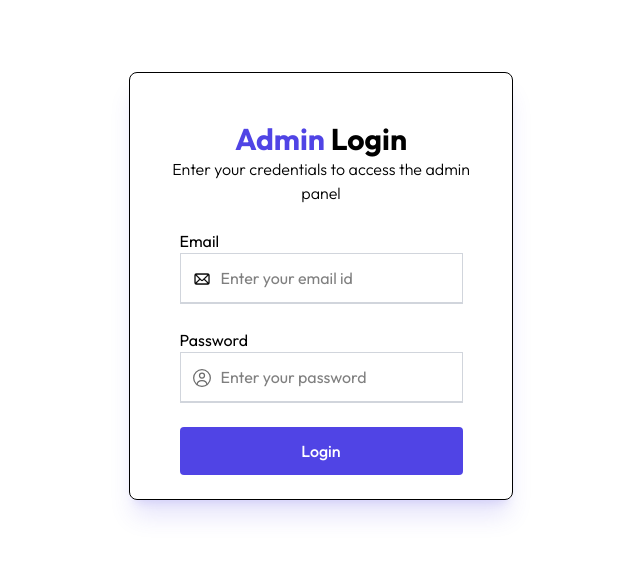
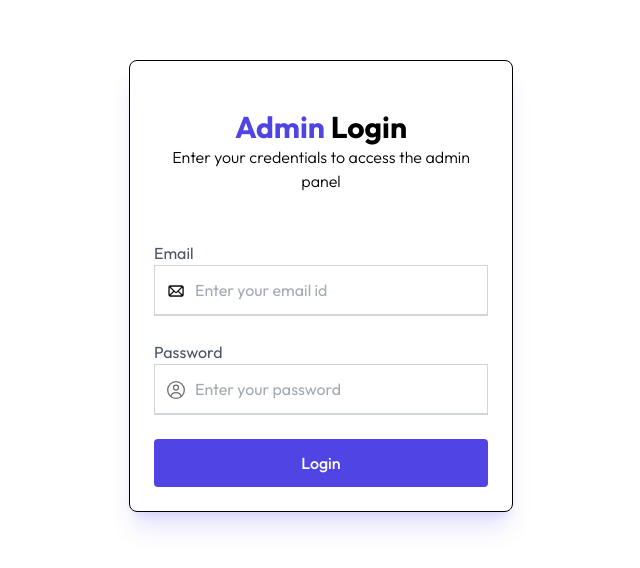
Before and after one commit to duttaanirban/QuickBlog, a React (Vite) app in the folder client/: page /admin in a window 1280 px wide. Shown: the part 114-682 px from the top of the page, without its empty margins (319-959 px from the left). Built offline with nearby package versions, Linux system fonts and the light colour scheme.

Commit message:
functionality added

```diff
--- a/client/src/components/admin/Login.jsx
+++ b/client/src/components/admin/Login.jsx
@@ -1,9 +1,12 @@
+import { useState } from "react";
 import emailIcon from "../../assets/email_icon.png";
 import userIcon from "../../assets/user_icon.svg";
 
+
 const Login = () => {
 
-
+  const [email, setEmail] = useState("");
+  const [password, setPassword] = useState("");
 
   const handleSubmit = (e) => {
     e.preventDefault();
@@ -18,12 +21,12 @@
             <h1 className='text-3xl font-bold'><span className='text-primary'>Admin</span> Login</h1>
             <p className='font-light'>Enter your credentials to access the admin panel</p>
           </div>
-          <form onSubmit={handleSubmit}>
+          <form onSubmit={handleSubmit} className="mt-6 w-full sm:max-w-md text-gray-600">
               <div className="flex flex-col mb-6">
                 <label>Email</label>
                 <div className="relative flex items-center">
                   <img src={emailIcon} alt="email icon" className="w-5 h-5 absolute left-3" />
-                  <input type="email" required placeholder="Enter your email id"
+                  <input onChange={(e) => setEmail(e.target.value)} value={email} type="email" required placeholder="Enter your email id"
                     className="border border-b-2 border-gray-300 p-3 pl-10 outline-none w-full" />
                 </div>
               </div>
@@ -31,11 +34,12 @@
                 <label>Password</label>
                 <div className="relative flex items-center">
                   <img src={userIcon} alt="password icon" className="w-5 h-5 absolute left-3" />
-                  <input type="password" required placeholder="Enter your password"
+                  <input onChange={(e) => setPassword(e.target.value)} value={password} type="password" required placeholder="Enter your password"
                     className="border border-b-2 border-gray-300 p-3 pl-10 outline-none w-full" />
                 </div>
               </div>
-              <button type="submit" className="w-full py-3 font-medium bg-primary text-white rounded cursor-pointer hover:bg-primary/90 transition-all">Login</button>
+              <button type="submit" className="w-full py-3 font-medium bg-primary text-white rounded cursor-pointer
+              hover:bg-primary/90 transition-all">Login</button>
           </form>
         </div>
       </div>
```
